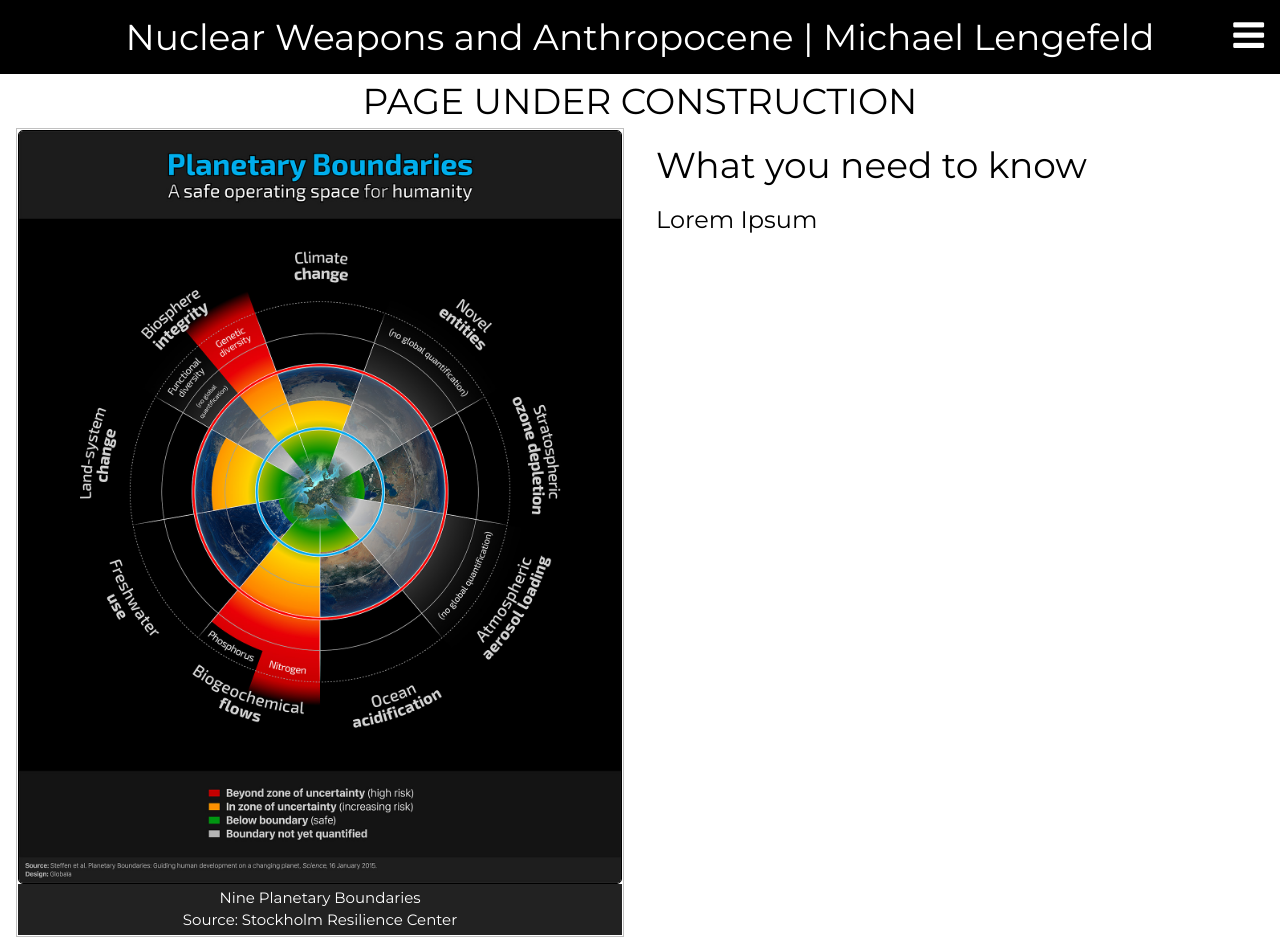
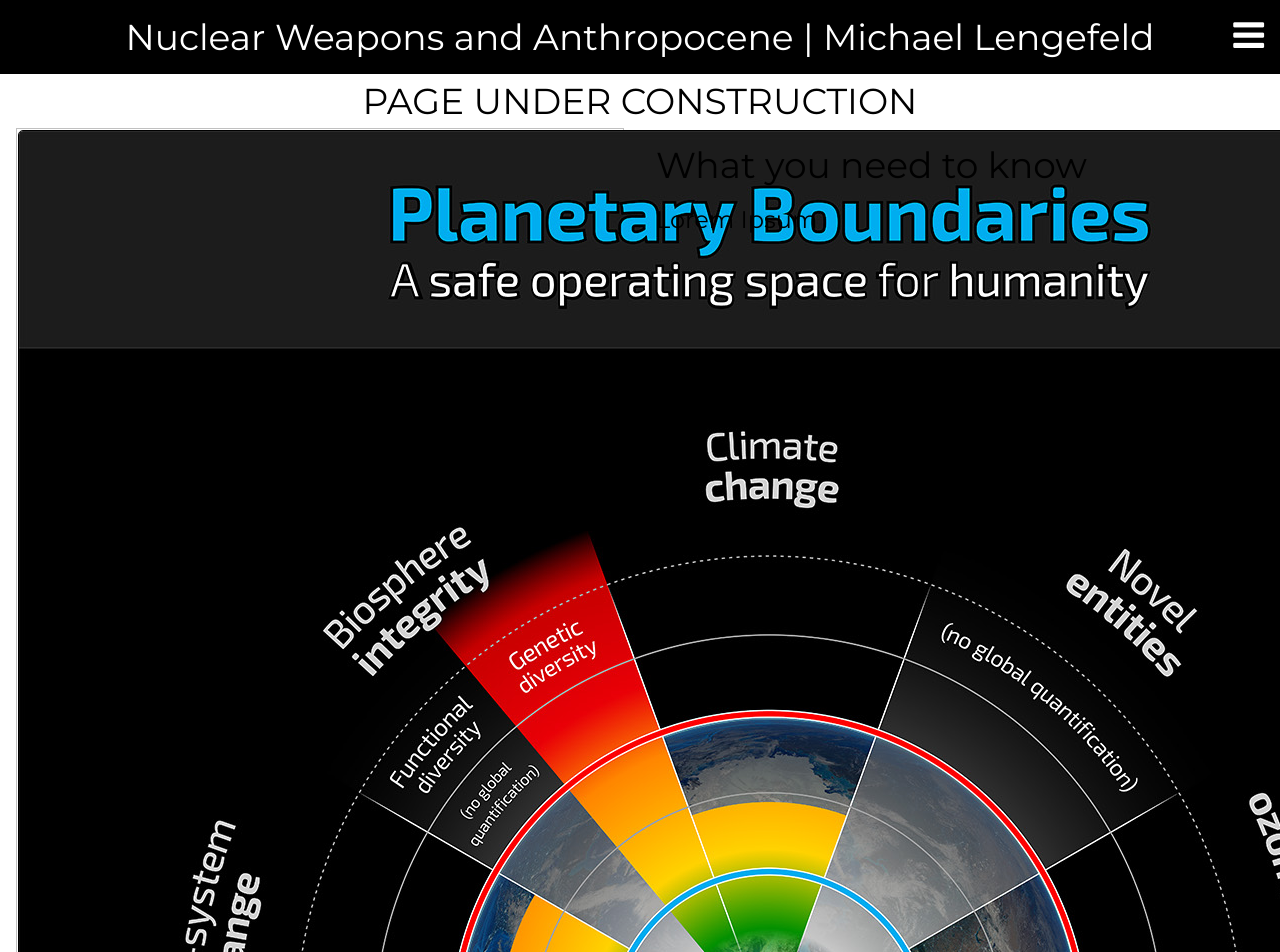
Before and after one commit to resilience1/resilience1.github.io, a Jekyll site: the page built from research/nuclear_production.html, in a window 1280 px wide. Shown: the top 952 px of the page. Built offline with Jekyll 4.4.1, drawn with Linux system fonts in a browser that asks for light colours; nearby versions of some CDN libraries; grey boxes are pictures that could not be loaded.

Commit message:
Update nuclear_production.html

```diff
--- a/research/nuclear_production.html
+++ b/research/nuclear_production.html
@@ -162,7 +162,7 @@ title: Nuclear Weapons and Anthropocene | Michael Lengefeld
 		<div class="w3-half w3-container">
 			<figure class="item">
 			<img class="displayed" id="myImg" src="/img/planetaryboundariesmain.jpg" alt="9 Planetary Boundaries"
-			style="width:100%; height: 100%; border:1px solid black; align:middle">
+			style="height: 65%; border:1px solid black; align:middle">
 				<figcaption class="caption">Nine Planetary Boundaries<br>
 					Source: Stockholm Resilience Center
 				</figcaption>
```
